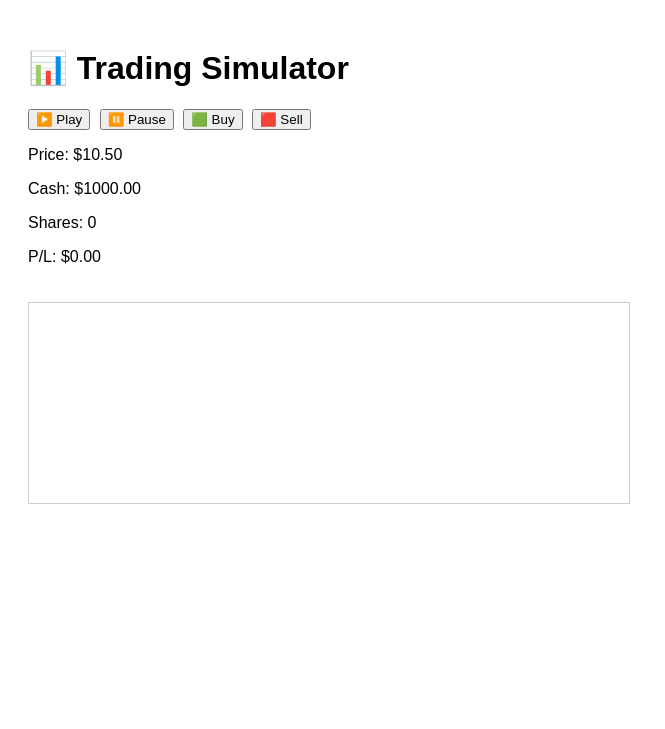
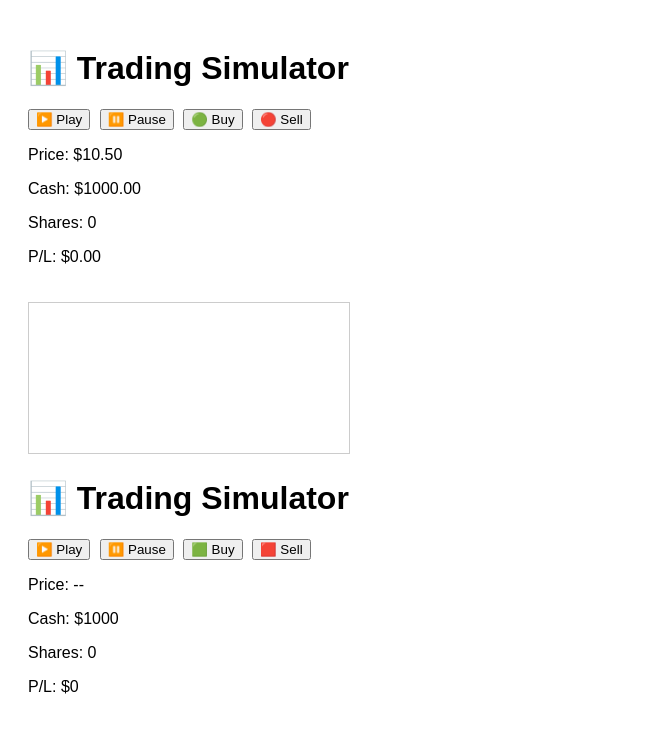
Before and after one commit to mc2103/Stock-sim, a plain HTML site: page index.html in a window 1280 px wide. Shown: the top 729 px of the page, without its empty margins (0-665 px from the left). Drawn offline with Linux system fonts and the light colour scheme.

Commit message:
index.html

```diff
--- a/index.html
+++ b/index.html
@@ -1,4 +1,31 @@
 <!DOCTYPE html>
+<html lang="en">
+<head>
+  <meta charset="UTF-8" />
+  <meta name="viewport" content="width=device-width, initial-scale=1.0"/>
+  <title>📈 Trading Simulator</title>
+  <link rel="stylesheet" href="style.css" />
+</head>
+<body>
+  <div class="container">
+    <h1>📊 Trading Simulator</h1>
+    <div class="controls">
+      <button id="play">▶️ Play</button>
+      <button id="pause">⏸️ Pause</button>
+      <button id="buy">🟢 Buy</button>
+      <button id="sell">🔴 Sell</button>
+    </div>
+    <div class="info">
+      <p id="price">Price: $--</p>
+      <p id="cash">Cash: $1000.00</p>
+      <p id="shares">Shares: 0</p>
+      <p id="pl">P/L: $0.00</p>
+    </div>
+    <canvas id="chart" width="320" height="150"></canvas>
+  </div>
+  <script src="script.js"></script>
+</body>
+</html><!DOCTYPE html>
 <html lang="en">
 <head>
   <meta charset="UTF-8" />
```
